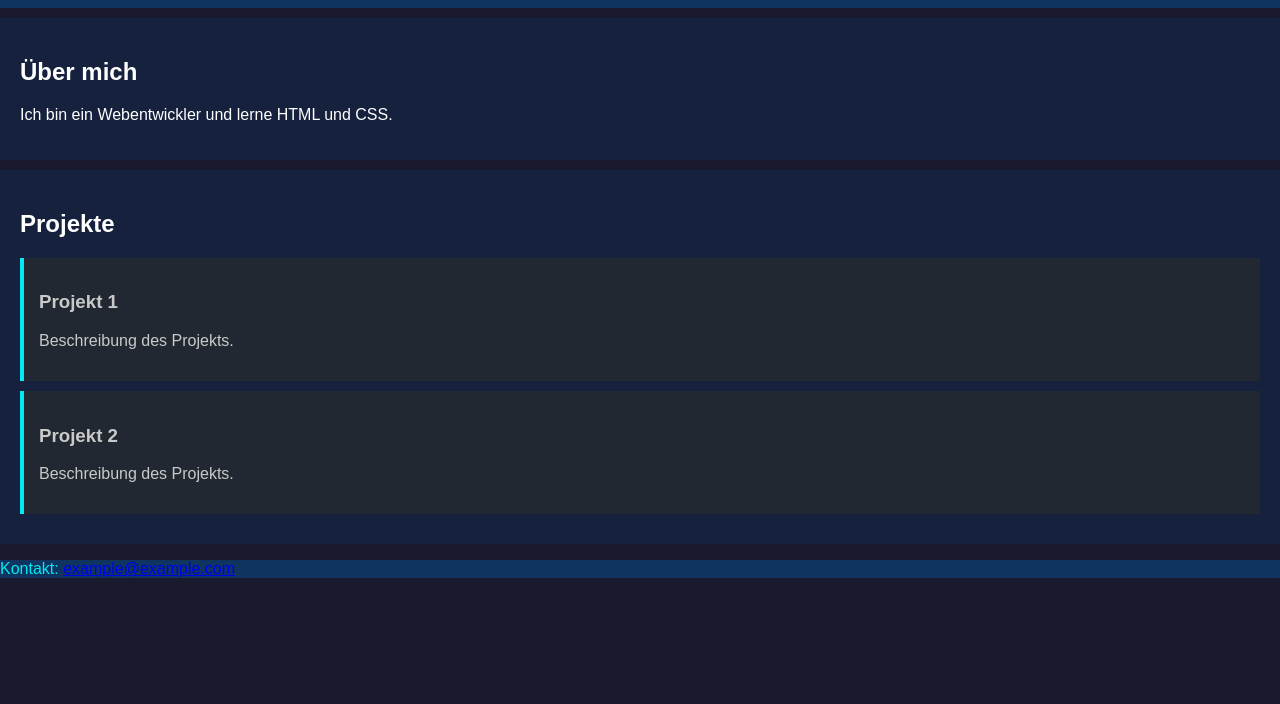
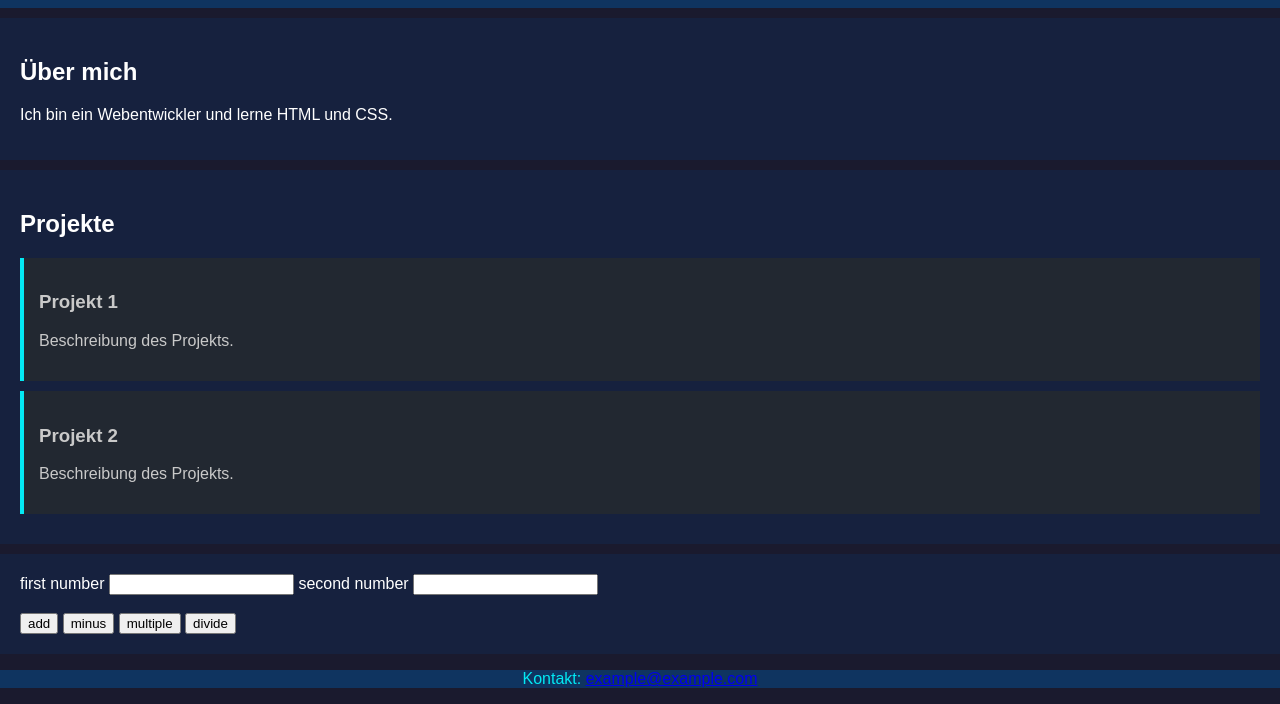
Before and after one commit to Lkstrike/project-newe, a plain HTML site: page index.html in a window 1280 px wide. Shown: the part 110-814 px from the top of the page. Drawn offline with Linux system fonts and the light colour scheme.

Commit message:
added Taschenrechner

```diff
--- a/index.html
+++ b/index.html
@@ -4,8 +4,19 @@
     <meta charset="UTF-8">
     <title>Mein Profil</title>
     <link rel="stylesheet" href="styles.css">
+    <script src = "js.js"></script>
 </head>
+
 <body>
+    <script>
+
+        windows.alert ("hello js world!");
+        var my_int = 300;
+        my_int =my_int +100;
+        my_int =my_int +my_text;
+        window.alert(my_int);
+
+    </script>
     <header>
         <h1>Willkommen auf meiner Profilseite</h1>
         <nav>
@@ -20,6 +31,9 @@
         <p>Ich bin ein Webentwickler und lerne HTML und CSS.</p>
     </section>
 
+
+
+
     <section id="projects">
         <h2>Projekte</h2>
         <div class="project">
@@ -31,6 +45,18 @@
             <p>Beschreibung des Projekts.</p>
         </div>
     </section>
+    <section>
+        <label>first number</label>
+        <input  id="first_number" type="number" >
+        <label>second number</label>
+        <input  id="second_number" type="number" >
+        <br><br>
+        <button onclick="my_add()">add</button>
+        <button onclick="my_minus()">minus</button>
+        <button onclick="my_multiple()">multiple</button>
+        <button onclick="my_divide()">divide</button>
+        <br>
+    </section>
 
     <footer>
         <p>Kontakt: <a href="mailto:example@example.com">example@example.com</a></p>
--- /dev/null
+++ b/js.js
@@ -0,0 +1,33 @@
+function my_add(){
+    var first_number = document.getElementById("first_number").value;
+    first_number = parseInt(first_number);
+    // parseFloat() function ist auch verhanden
+    var second_number = document.getElementById("second_number").value;
+    second_number = parseInt(second_number);
+    window.alert(first_number+second_number);
+ }
+ function my_minus(){
+    var first_number = document.getElementById("first_number").value;
+    first_number = parseInt(first_number);
+    // parseFloat() function ist auch verhanden
+    var second_number = document.getElementById("second_number").value;
+    second_number = parseInt(second_number);
+    window.alert(first_number - second_number);
+
+ }
+
+ function my_multiple() {
+    var first_number = document.getElementById("first_number").value;
+    first_number = parseFloat(first_number);
+    var second_number = document.getElementById("second_number").value;
+    second_number = parseFloat(second_number);
+    window.alert(first_number * second_number);
+}
+
+function my_divide() {
+    var first_number = document.getElementById("first_number").value;
+    first_number = parseFloat(first_number);
+    var second_number = document.getElementById("second_number").value;
+    second_number = parseFloat(second_number);
+    window.alert(first_number / second_number);
+}
--- a/styles.css
+++ b/styles.css
@@ -41,5 +41,5 @@ section {
 footer {
     background-color: #0f3460;
     color: #03e9f4;
-    text-align:
+    text-align: center;
 }
```
